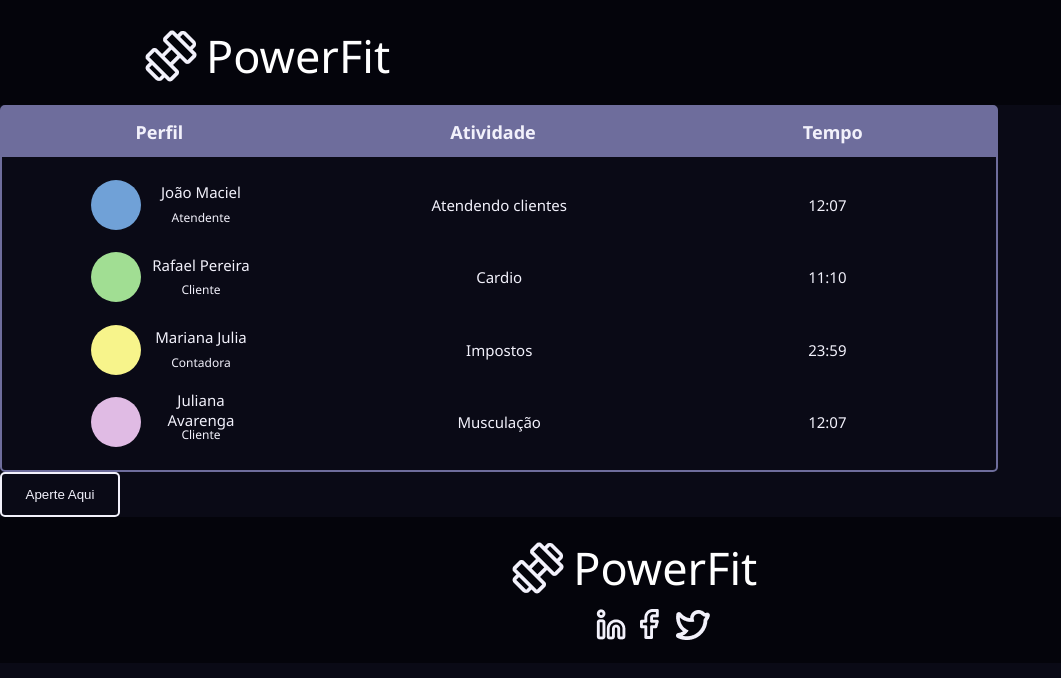
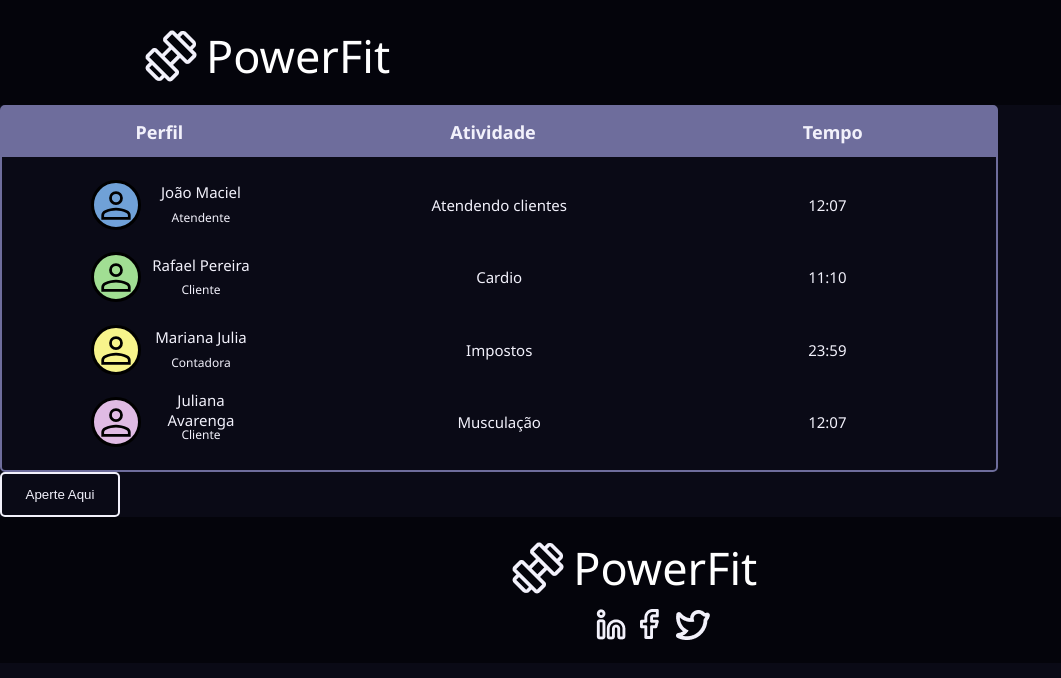
Before and after one commit to SamuelFVG/powerfit-trainee-cpe, a React (Vite) app in the folder powerfit/: page /home in a window 1280 px wide. Shown: the top 678 px of the page, without its empty margins (0-1061 px from the left). Built offline with nearby package versions, Linux system fonts and the light colour scheme.

Commit message:
Add ícones na tabela do ponto

```diff
--- a/powerfit/src/components/LinhaDaTabelaGenerica/LinhaDaTabelaGenerica.jsx
+++ b/powerfit/src/components/LinhaDaTabelaGenerica/LinhaDaTabelaGenerica.jsx
@@ -6,14 +6,22 @@ import {
   DivGenericoTabela,
   DivGenericoPerfil,
   DivGenericoPerfilMenor,
+  PerfilDoodle,
 } from "./Styles";
+import Perfil_doodle from "../../assets/Perfil_doodle.svg";
 
 export default function LinhaDaTabelaGenerica({ dados }) {
   return (
     <>
       <LinhaDaTabelaG>
         <Perfil>
-          <Doodle color={dados.cor_doodle}></Doodle>
+          <Doodle color={dados.cor_doodle}>
+            <PerfilDoodle
+              src={Perfil_doodle}
+              width={1000}
+              height={outerHeight}
+            />
+          </Doodle>
           <InformacoesPerfil>
             <DivGenericoPerfil> {dados.nome} </DivGenericoPerfil>
             <DivGenericoPerfilMenor> {dados.cargo} </DivGenericoPerfilMenor>
--- a/powerfit/src/components/LinhaDaTabelaGenerica/Styles.js
+++ b/powerfit/src/components/LinhaDaTabelaGenerica/Styles.js
@@ -1,4 +1,9 @@
 import styled from "styled-components";
+
+export const PerfilDoodle = styled.img`
+  height: inherit;
+  width: inherit;
+`;
 
 export const LinhaDaTabelaG = styled.div`
   /* border: solid 1px green ; */
@@ -51,6 +56,7 @@ export const DivGenericoPerfilMenor = styled(DivGenericoPerfil)`
 export const Doodle = styled.div`
   background-color: ${(props) => props.color};
   border-radius: 100%;
+  border: 3px solid black;
   height: 100%;
   aspect-ratio: 1 / 1;
 `;
```
Also changed, not shown: powerfit/src/assets/Perfil_doodle.svg (added).
